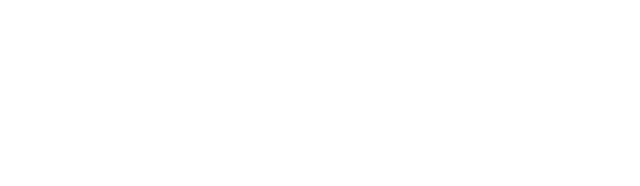
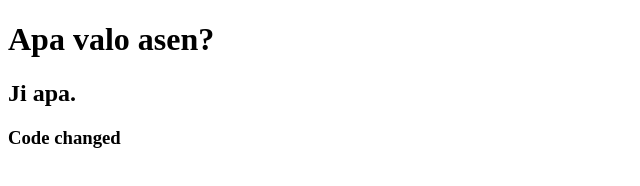
Before and after one commit to SM-Mushfiq-Ahmed-Tur/my-first-repo, a plain HTML site: page index.html in a window 1280 px wide. Shown: the whole page, without its empty margins (0-640 px from the left). Drawn offline with Linux system fonts and the light colour scheme.

Commit message:
added header

```diff
--- a/index.html
+++ b/index.html
@@ -9,6 +9,9 @@
 </head>
 
 <body>
+    <h1>Apa valo asen?</h1>
+    <h2>Ji apa.</h2>
+    <h3>Code changed</h3>
 
 </body>
 
```
